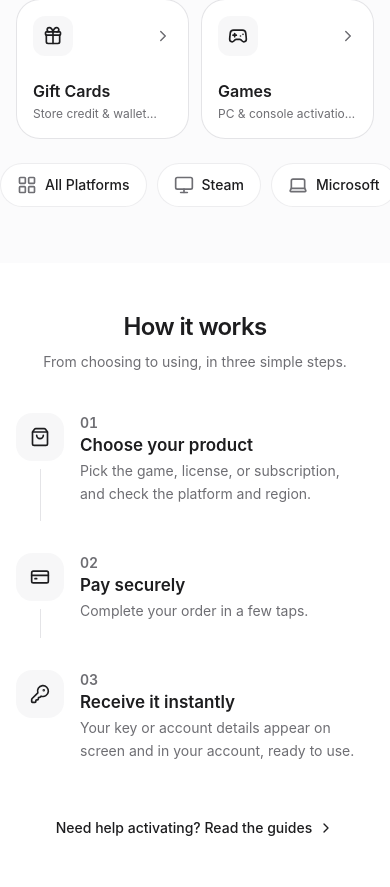
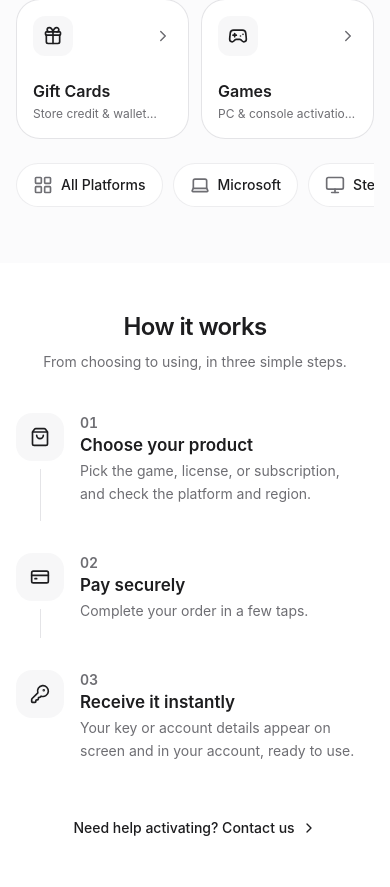
Before and after one commit to t0khyo/muftahy-fe, a React (Vite) app in the folder apps/storefront/: page /en in a window 390 px wide. Shown: the part 3317-4204 px from the top of the page. Built offline with nearby package versions, Linux system fonts and the light colour scheme.

Commit message:
fix: remove mobile negative margins on platform pills and reorder default platforms

```diff
--- a/apps/storefront/src/features/home/components/browse-section.tsx
+++ b/apps/storefront/src/features/home/components/browse-section.tsx
@@ -72,8 +72,8 @@ interface PlatformItem {
 }
 
 const KNOWN_PLATFORMS: PlatformItem[] = [
+  { id: 'microsoft', labelKey: 'platformMicrosoft', icon: Laptop },
   { id: 'steam', labelKey: 'platformSteam', icon: Monitor },
-  { id: 'microsoft', labelKey: 'platformMicrosoft', icon: Laptop },
   { id: 'xbox', labelKey: 'platformXbox', icon: Gamepad2 },
   { id: 'playstation', labelKey: 'platformPlaystation', icon: Gamepad },
 ]
@@ -228,7 +228,7 @@ export function BrowseSection({ config, className = '' }: BrowseSectionProps) {
 
         {/* Platform Pill Row (~24px below category tiles) */}
         <div className="mt-6 lg:mt-8">
-          <div className="flex items-center gap-2.5 overflow-x-auto snap-x snap-mandatory scrollbar-none pb-2 -mx-4 px-4 lg:mx-0 lg:px-0 lg:overflow-visible lg:flex-wrap lg:justify-center">
+          <div className="flex items-center gap-2.5 overflow-x-auto snap-x snap-mandatory scrollbar-none pb-2 lg:overflow-visible lg:flex-wrap lg:justify-center">
             {/* Optional "All" Pill First */}
             <Link
               to={`/${currentLang}/products`}
--- a/apps/storefront/src/features/home/components/how-it-works-section.tsx
+++ b/apps/storefront/src/features/home/components/how-it-works-section.tsx
@@ -165,10 +165,10 @@ export function HowItWorksSection({ config, className = '' }: HowItWorksSectionP
         {/* Centered Activation Help Link */}
         <div className="mt-10 lg:mt-16 text-center">
           <a
-            href="#faq"
+            href="#support"
             className="inline-flex items-center gap-1.5 min-h-11 px-4 py-2 text-sm font-medium text-foreground hover:text-primary transition-colors rounded-full focus-visible:outline-none focus-visible:ring-2 focus-visible:ring-ring"
           >
-            <span>{t('howItWorks.helpLink', { ns: 'home', defaultValue: isRtl ? 'تحتاج مساعدة في التفعيل؟ اقرأ الأدلة' : 'Need help activating? Read the guides' })}</span>
+            <span>{t('howItWorks.helpLink', { ns: 'home', defaultValue: isRtl ? 'تحتاج مساعدة في التفعيل؟ تواصل معنا' : 'Need help activating? Contact us' })}</span>
             <ChevronRight className="size-4 rtl:rotate-180 transition-transform" />
           </a>
         </div>
--- a/packages/i18n/src/locales/ar.json
+++ b/packages/i18n/src/locales/ar.json
@@ -189,7 +189,7 @@
       "visualAlt": "معاينة بصرية للسوق",
       "trustInstant": "تسليم فوري",
       "trustVerified": "تراخيص أصلية معتمدة",
-      "trustSupport": "دعم في التفعيل",
+      "trustSupport": "دعم فني سريع",
       "seasonalBadge": "عروض رمضان • خصومات تصل إلى 50%"
     },
     "browse": {
@@ -263,7 +263,7 @@
     "howItWorks": {
       "title": "خطوات الشراء",
       "subtitle": "من الاختيار إلى الاستخدام في ثلاث خطوات بسيطة.",
-      "helpLink": "تحتاج مساعدة في التفعيل؟ اقرأ الأدلة",
+      "helpLink": "تحتاج مساعدة في التفعيل؟ تواصل معنا",
       "steps": {
         "step1": {
           "number": "01",
--- a/packages/i18n/src/locales/en.json
+++ b/packages/i18n/src/locales/en.json
@@ -263,7 +263,7 @@
     "howItWorks": {
       "title": "How it works",
       "subtitle": "From choosing to using, in three simple steps.",
-      "helpLink": "Need help activating? Read the guides",
+      "helpLink": "Need help activating? Contact us",
       "steps": {
         "step1": {
           "number": "01",
```
Also changed, not shown: 2 other files (tests, documents, lock files or other folders).
